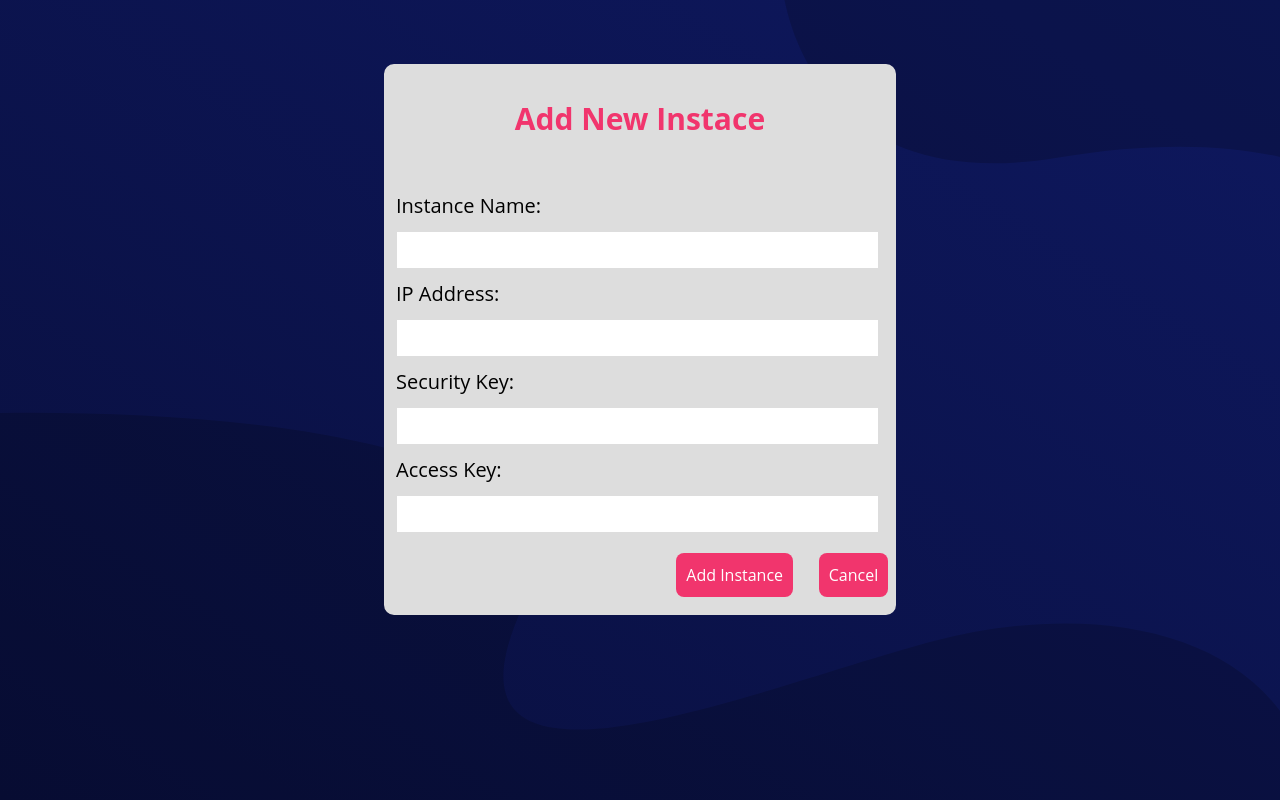
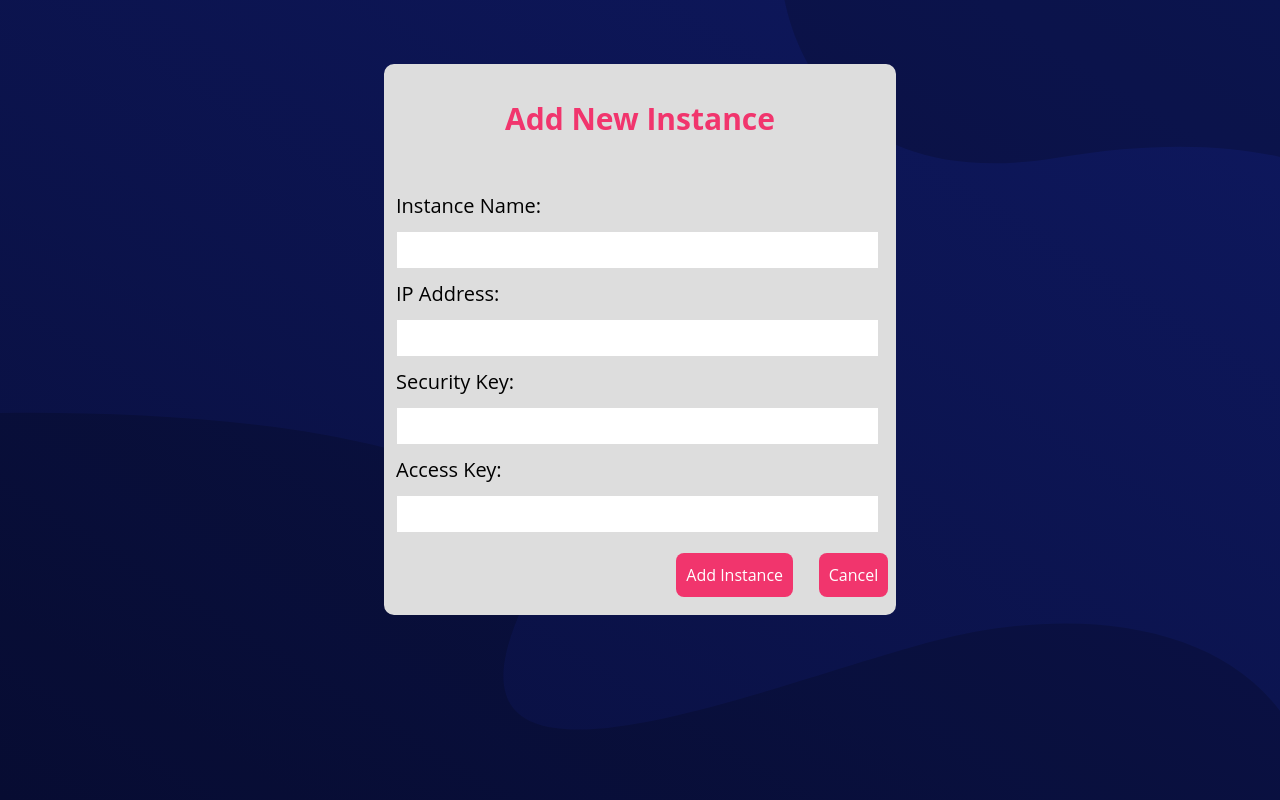
Before and after one commit to The-Varieties/ciso-front-end, a React (Create React App) app: page /add-new-instance in a window 1280 px wide. Built offline with nearby package versions, Linux system fonts and the light colour scheme.

Commit message:
Update src/pages/addNewInstancePage/index.jsx

```diff
--- a/src/pages/addNewInstancePage/index.jsx
+++ b/src/pages/addNewInstancePage/index.jsx
@@ -42,7 +42,7 @@ function AddInstance(){
 
     return (
         <div className="AddingInstanceForm">
-            <h2>Add New Instace</h2>
+            <h2>Add New Instance</h2>
             <form>
                 <label>Instance Name: </label>
                 <input
```
